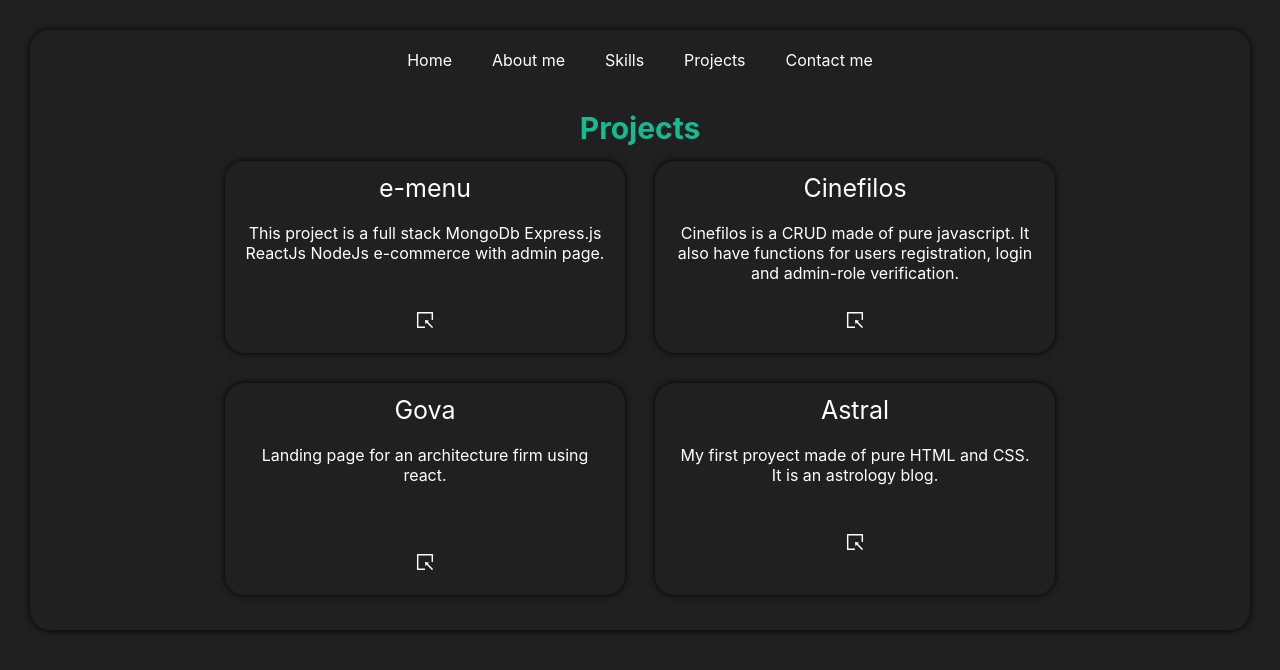
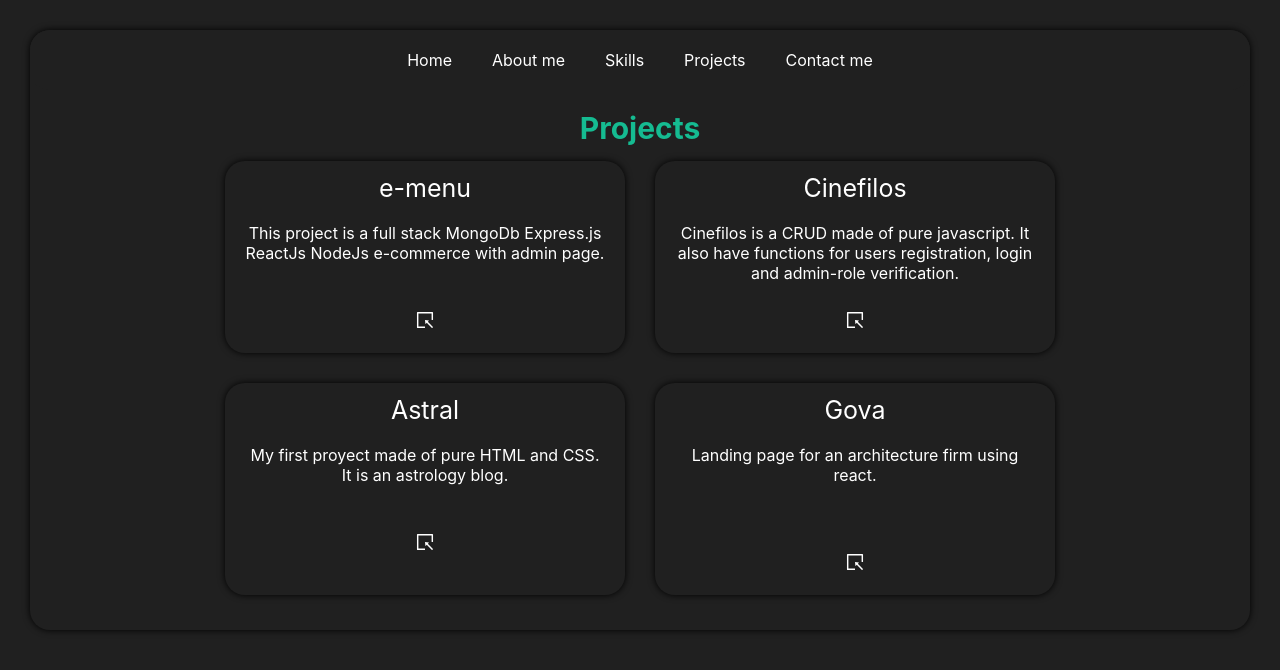
Before and after one commit to gerogarzon/Porfolio, a React (Create React App) app: page /projects in a window 1280 px wide. Shown: the top 670 px of the page. Built offline with nearby package versions, Linux system fonts and the light colour scheme.

Commit message:
change proyects url

```diff
--- a/src/components/Proyects/Projects.jsx
+++ b/src/components/Proyects/Projects.jsx
@@ -21,7 +21,7 @@ const Projects = () => {
                 <br></br>
               </Card.Text>
               <Card.Link
-                href="https://github.com/gerogarzon/e-menu"
+                href="https://e-menu-rc.netlify.app"
                 target="_blank"
                 className="bg-color goto-link"
               >
@@ -40,7 +40,27 @@ const Projects = () => {
                 verification.
               </Card.Text>
               <Card.Link
-                href="https://github.com/gerogarzon/Cinefilos-1"
+                href="https://cinefilossite.netlify.app/"
+                target="_blank"
+                className="bg-color goto-link"
+              >
+                <SelectOutlined className="linkLogo" />
+              </Card.Link>
+              <br></br>
+              <br></br>
+            </Card.Body>
+          </Card>
+
+          <Card className="project-container-items card4">
+            <Card.Body className="bg-color">
+              <Card.Title className="bg-color cardTitle">Astral</Card.Title>
+              <Card.Text className="bg-color">
+                My first proyect made of pure HTML and CSS. It is an astrology
+                blog.<br></br>
+                <br></br>
+              </Card.Text>
+              <Card.Link
+                href="https://astral-blog2.netlify.app/"
                 target="_blank"
                 className="bg-color goto-link"
               >
@@ -59,26 +79,7 @@ const Projects = () => {
                 <br></br>
               </Card.Text>
               <Card.Link
-                href="https://github.com/gerogarzon/GOVA"
-                target="_blank"
-                className="bg-color goto-link"
-              >
-                <SelectOutlined className="linkLogo" />
-              </Card.Link>
-              <br></br>
-              <br></br>
-            </Card.Body>
-          </Card>
-          <Card className="project-container-items card4">
-            <Card.Body className="bg-color">
-              <Card.Title className="bg-color cardTitle">Astral</Card.Title>
-              <Card.Text className="bg-color">
-                My first proyect made of pure HTML and CSS. It is an astrology
-                blog.<br></br>
-                <br></br>
-              </Card.Text>
-              <Card.Link
-                href="https://github.com/gerogarzon/Astral"
+                href="https://gova-arquitectos.netlify.app/"
                 target="_blank"
                 className="bg-color goto-link"
               >
```
